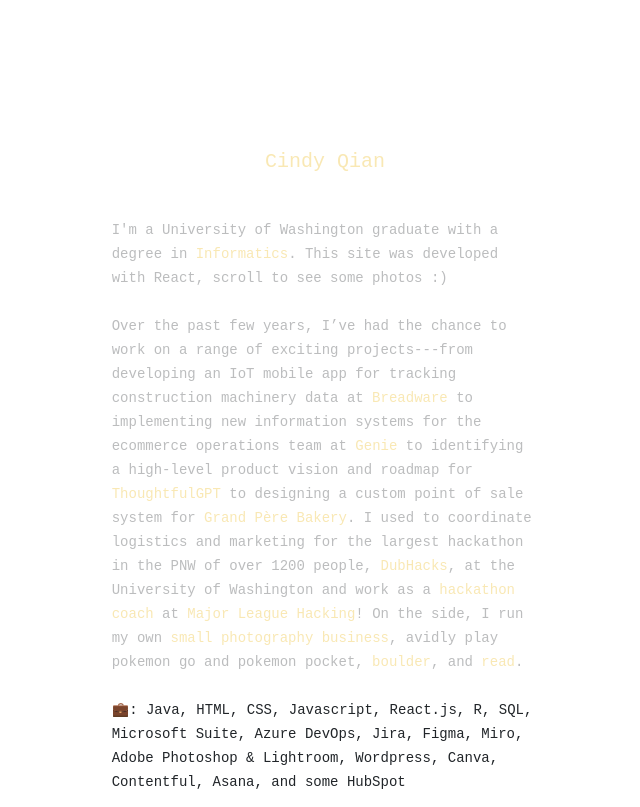
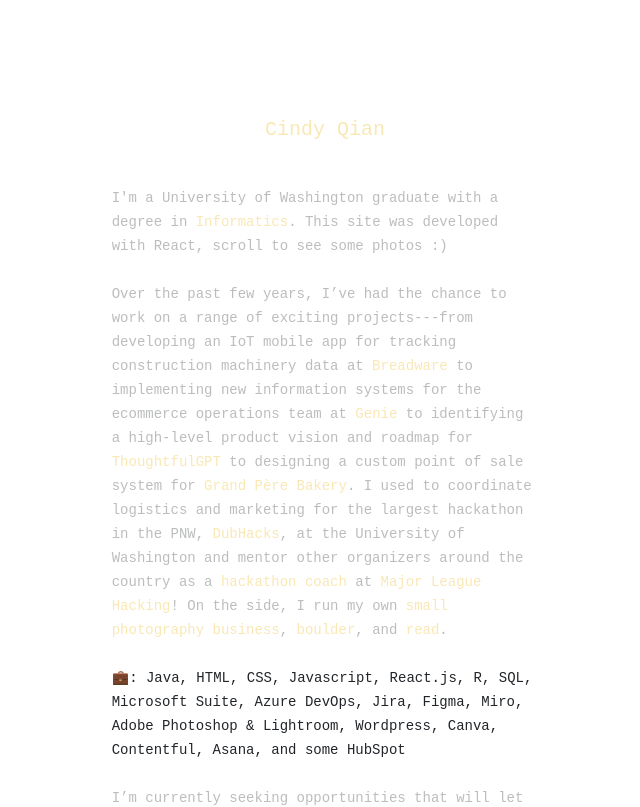
Before and after one commit to cindyqian/cindyqsite, a React (Create React App) app: page /TechnicalPortfolio in a window 1280 px wide. Shown: the top 807 px of the page, without its empty margins (315-955 px from the left). Built offline with nearby package versions, Linux system fonts and the light colour scheme.

Commit message:
removed pogo

```diff
--- a/src/components/TechnicalPortfolio.js
+++ b/src/components/TechnicalPortfolio.js
@@ -39,7 +39,7 @@
   let specialColor = "text-yellow-500 hover:text-yellow-600";
 
 
-  const textOnScreen = new Set(["cindyqian", "graduation", "internships", "dubhacks", "mlh", "photography", "pokemon", "boulder", "content", "skills", "rest", "resume", "email", "linkedin"]);
+  const textOnScreen = new Set(["cindyqian", "graduation", "internships", "dubhacks", "mlh", "photography", /*"pokemon",*/ "boulder", "content", "skills", "rest", "resume", "email", "linkedin"]);
 
   const imageTextRelationship = new Map();
   imageTextRelationship.set("graduationImages", ["graduation"]);
@@ -47,7 +47,7 @@
   imageTextRelationship.set("dubhacksImages", ["dubhacks"]);
   imageTextRelationship.set("mlhImages", ["mlh"]);
   imageTextRelationship.set("photographyImages", ["photography"]);
-  imageTextRelationship.set("pokemonImages", ["pokemon"]);
+  // imageTextRelationship.set("pokemonImages", ["pokemon"]);
   imageTextRelationship.set("boulderImages", ["boulder"]);
   imageTextRelationship.set("contentImages", ["content"]);
   imageTextRelationship.set("skillsImages", ["skills"]);
@@ -59,7 +59,7 @@
   textImageRelationship.set("dubhacks", "dubhacksImages");
   textImageRelationship.set("mlh", "mlhImages");
   textImageRelationship.set("photography", "photographyImages");
-  textImageRelationship.set("pokemon", "pokemonImages");
+  // textImageRelationship.set("pokemon", "pokemonImages");
   textImageRelationship.set("boulder", "boulderImages");
   textImageRelationship.set("content", "contentImages");
   textImageRelationship.set("skills", "skillsImages");
@@ -137,7 +137,7 @@
 
       <main className="flex flex-col gap-8 row-start-2 items-center sm:items-start">
 
-        <div id="mainText" className="w-1/3 fixed top-5 self-center my-32 z-50">
+        <div id="mainText" className="w-1/3 fixed top-5 self-center my-24 z-50">
 
           <h1 className="text-xl text-center mb-10 geist-mono" id="cindyqian" onClick={sayHi}>
             <Link style={{ textDecoration: "none" }} className="font-medium text-yellow-500 hover:text-yellow-600" to="/">Cindy Qian</Link>
@@ -166,13 +166,13 @@
               </p>
 
           <p className="text-sm text-left geist-mono inline " id="dubhacks">
-            I used to coordinate logistics and marketing for the largest hackathon in the PNW of over 1200 people,
+            I used to coordinate logistics and marketing for the largest hackathon in the PNW,
                 <ColorfulLink textColor={specialColor} link="https://dubhacks.co" text=" DubHacks"></ColorfulLink>
                 , at the University of Washington&nbsp;
               </p>
 
           <p className="text-sm text-left geist-mono inline " id="mlh">
-            and work as a
+            and mentor other organizers around the country as a
                 <ColorfulLink textColor={specialColor} link="https://mlh.io/coaches" text=" hackathon coach "></ColorfulLink>
                 at
                 <ColorfulLink textColor={specialColor} link="https://mlh.io" text=" Major League Hacking"></ColorfulLink>
@@ -184,10 +184,10 @@
                 <ColorfulLink textColor={specialColor} link="https://www.instagram.com/bycindyq/" text=" small photography business"></ColorfulLink>
           </p>
 
-          <p className="text-sm text-left geist-mono inline " id="pokemon">
+          {/* <p className="text-sm text-left geist-mono inline " id="pokemon">
             ,
             avidly play pokemon go and pokemon pocket
-              </p>
+              </p> */}
 
           <p className="text-sm text-left geist-mono inline " id="boulder">
             ,
@@ -367,7 +367,7 @@
                 </div>
               </div>
 
-              <div className="table-row " id="pokemonImages">
+              {/* <div className="table-row " id="pokemonImages">
                 <div className="table-cell align-middle">
                   <img
                     loading="eager"
@@ -382,7 +382,7 @@
                     src={require("../images/technical/pocket.jpg")}
                     alt="4 screenshots of Cindy Qian's most prized Pokemon Go catches" />
                 </div>
-              </div>
+              </div> */}
 
               <div className="table-row " id="boulderImages">
                 <div className="table-cell align-middle">
```
